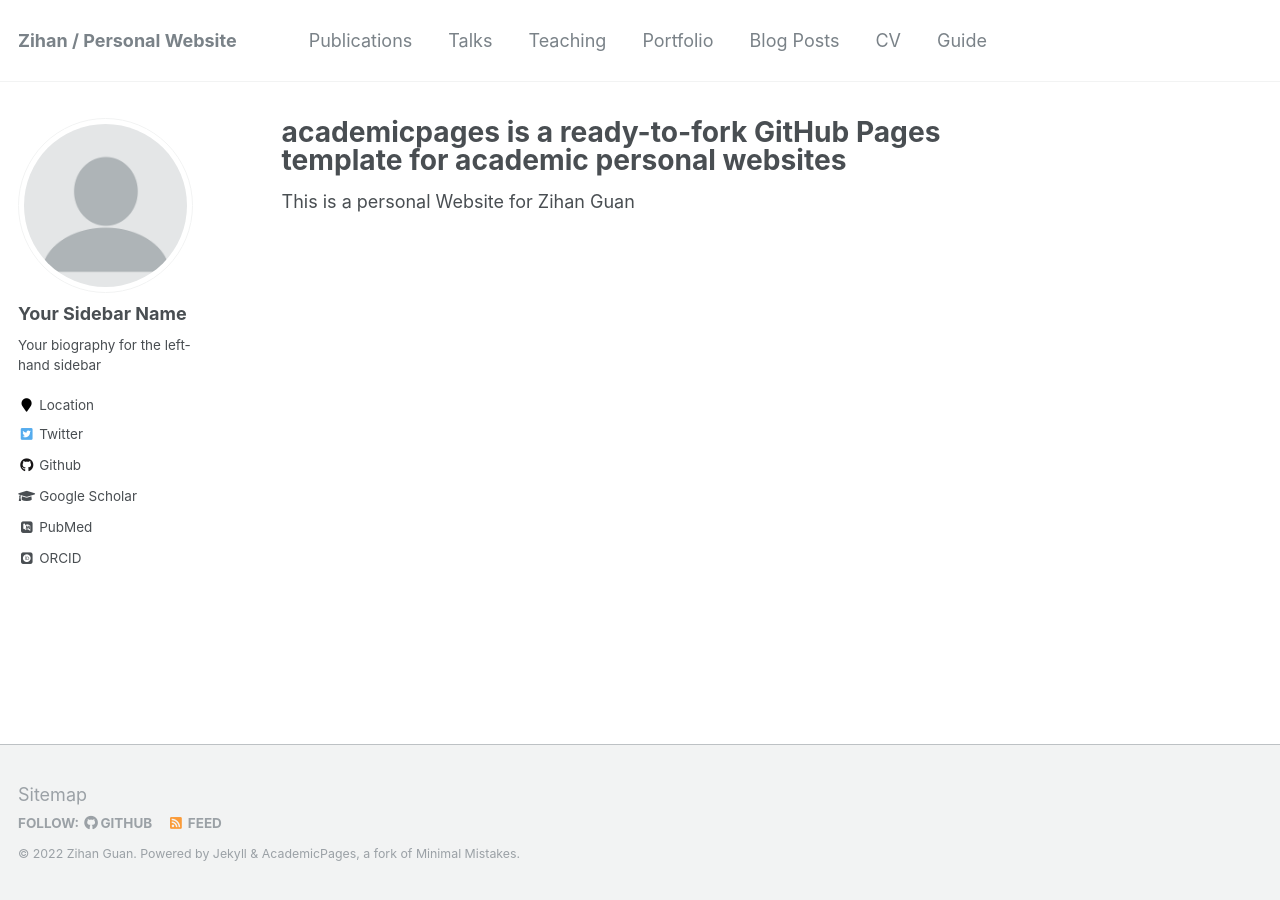
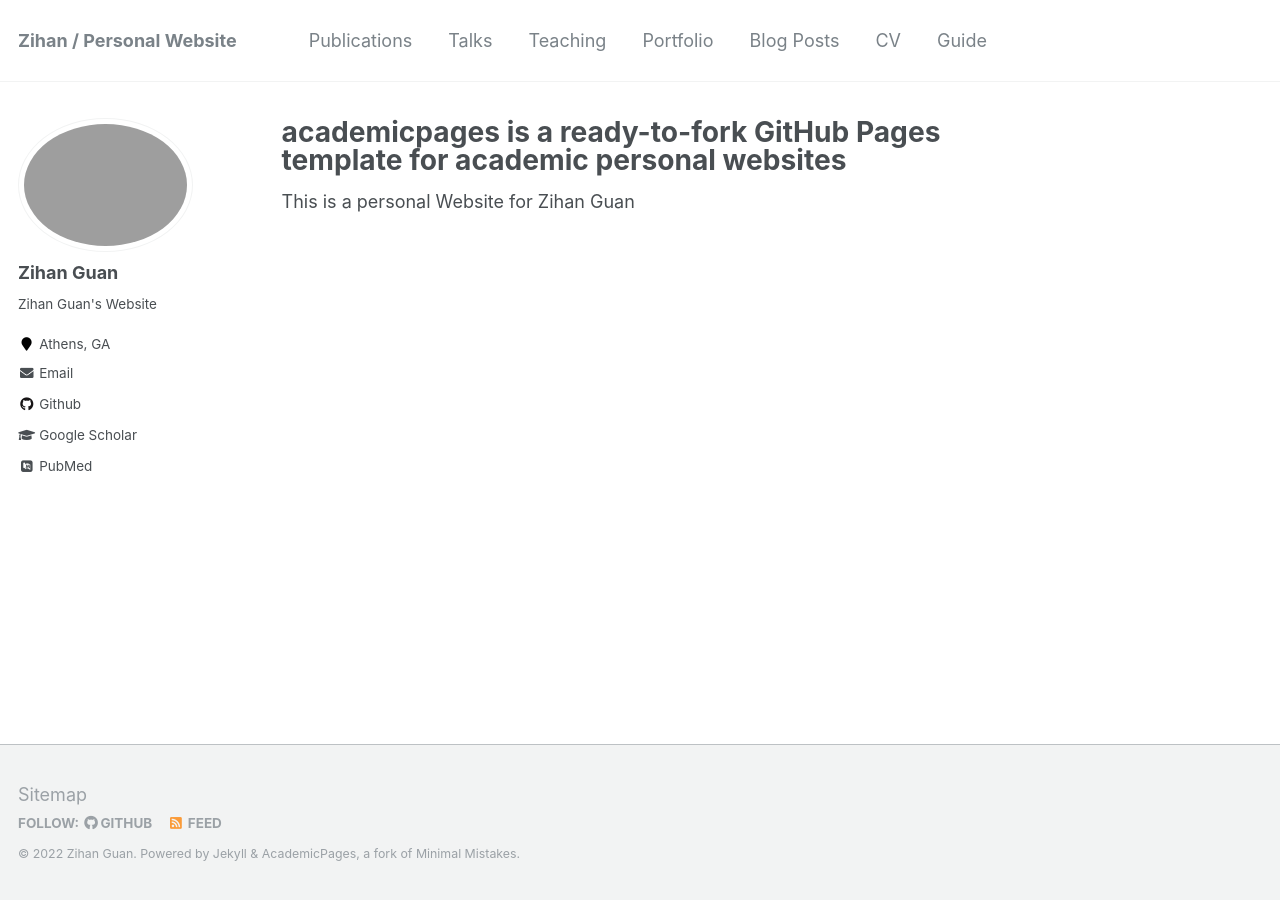
Before and after one commit to GuanZihan/guanzihan.github.io, a Jekyll site: the page built from _pages/about.md, in a window 1280 px wide. Built offline with Jekyll 4.4.1, drawn with Linux system fonts in a browser that asks for light colours; some web fonts are replaced.

Commit message:
upload personal information

```diff
--- a/_config.yml
+++ b/_config.yml
@@ -80,14 +80,14 @@ analytics:
 
 # Site Author
 author:
-  name             : "Your Sidebar Name"
-  avatar           : "profile.png"
-  bio              : "Your biography for the left-hand sidebar"
-  location         : "Location"
+  name             : "Zihan Guan"
+  avatar           : "gzh.png"
+  bio              : "Zihan Guan's Website"
+  location         : "Athens, GA"
   employer         :
   pubmed           : "https://www.ncbi.nlm.nih.gov/pubmed/?term=john+snow"
   googlescholar    : "http://yourfullgooglescholarurl.com"
-  email            :
+  email            : "zg37632@uga.edu"
   researchgate     :  # example: "https://www.researchgate.net/profile/yourprofile"
   uri              :
   bitbucket        :
@@ -96,20 +96,20 @@ author:
   flickr           :
   facebook         :
   foursquare       :
-  github           : "academicpages"
+  github           : "https://github.com/GuanZihan"
   google_plus      :
   keybase          :
   instagram        :
   impactstory      : #"https://profiles.impactstory.org/u/xxxx-xxxx-xxxx-xxxx"
   lastfm           :
   linkedin         :
-  orcid            : "http://orcid.org/yourorcidurl"
+  orcid            :
   pinterest        :
   soundcloud       :
   stackoverflow    : # http://stackoverflow.com/users/123456/username
   steam            :
   tumblr           :
-  twitter          : "replacethistwitterhandle"
+  twitter          :
   vine             :
   weibo            :
   xing             :
```
Also changed, not shown: images/gzh.jpg (added).
